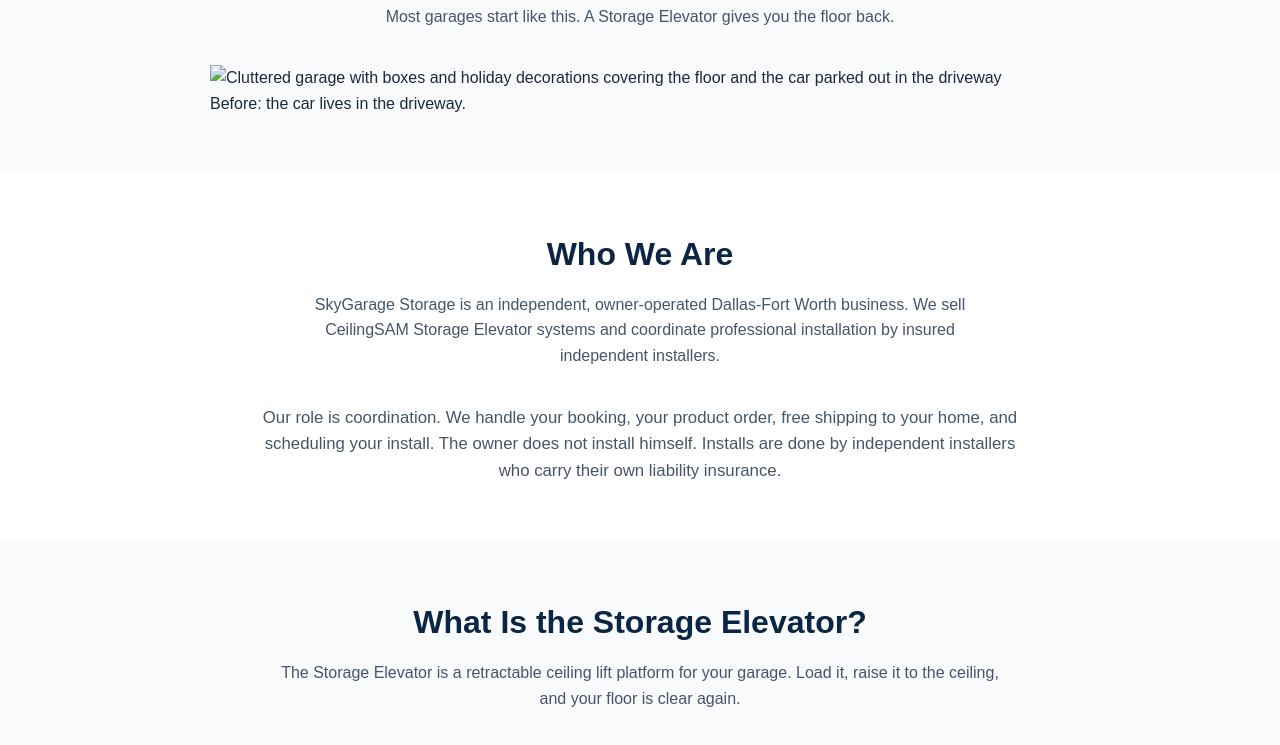
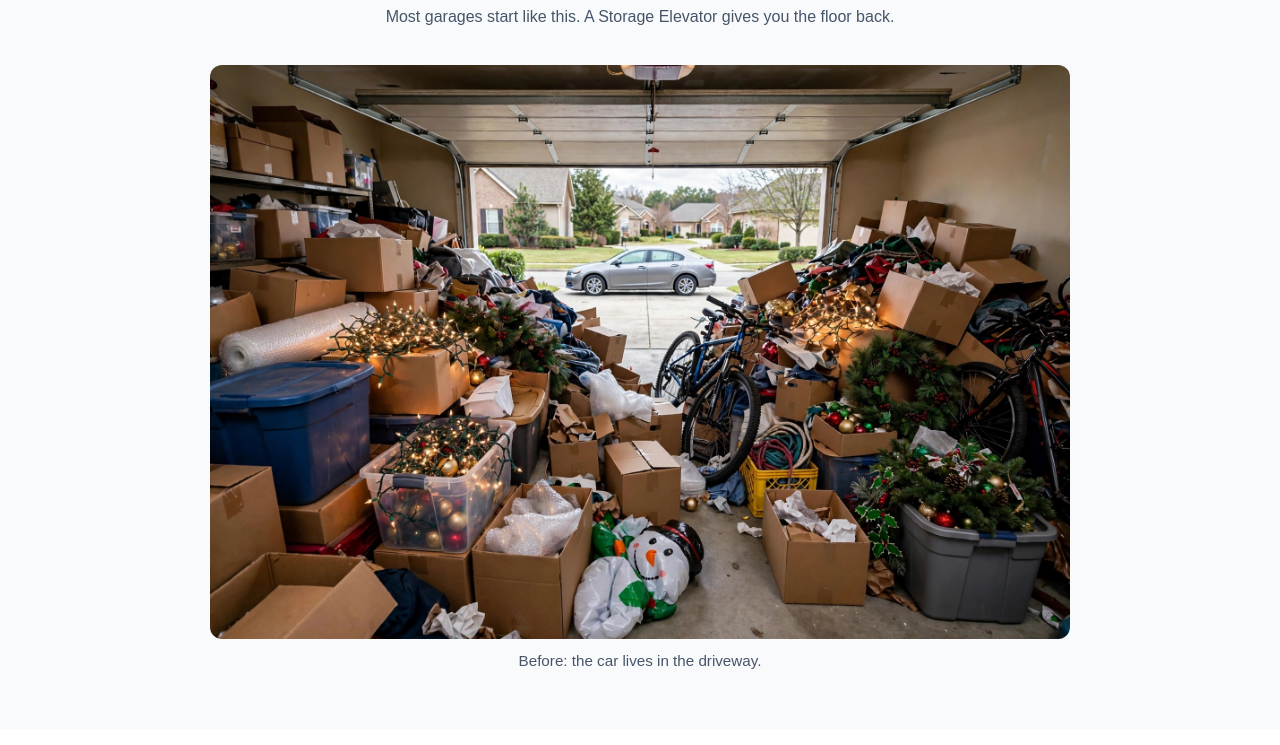
Before and after one commit to jbstog24-maker/skygarage-storage, a plain HTML site: page index.html in a window 1280 px wide. Shown: the part 609-1354 px from the top of the page. Drawn offline with Linux system fonts and the light colour scheme.

Commit message:
Add before photo and photo styles

```diff
--- a/assets/style.css
+++ b/assets/style.css
@@ -345,3 +345,10 @@ a:hover { text-decoration: underline; }
   .btn-secondary { margin-left: 0; margin-top: 10px; }
   .section { padding: 40px 0; }
 }
+
+.site-photo { width: 100%; height: auto; display: block; border-radius: 12px; }
+.hero-photo { margin-top: 36px; box-shadow: 0 12px 32px rgba(11, 37, 69, 0.18); }
+.photo-grid { display: grid; grid-template-columns: 1fr 1fr; gap: 24px; max-width: 1000px; margin: 0 auto; }
+.photo-card { margin: 0; }
+.photo-card figcaption { text-align: center; color: var(--gray-600); margin-top: 10px; font-size: 0.95rem; }
+@media (max-width: 759px) { .photo-grid { grid-template-columns: 1fr; } }
```
Also changed, not shown: assets/garage-before.jpg (added).
